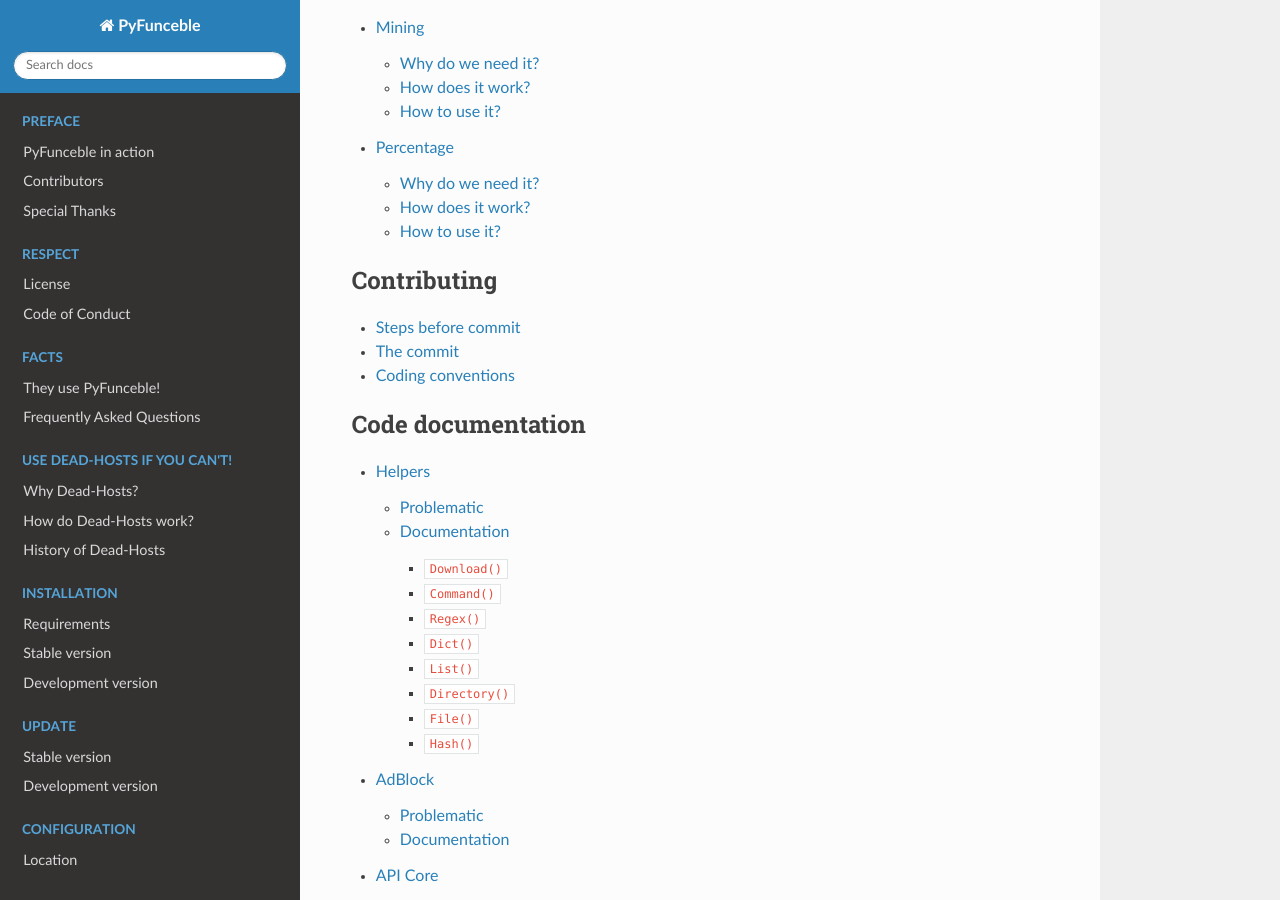
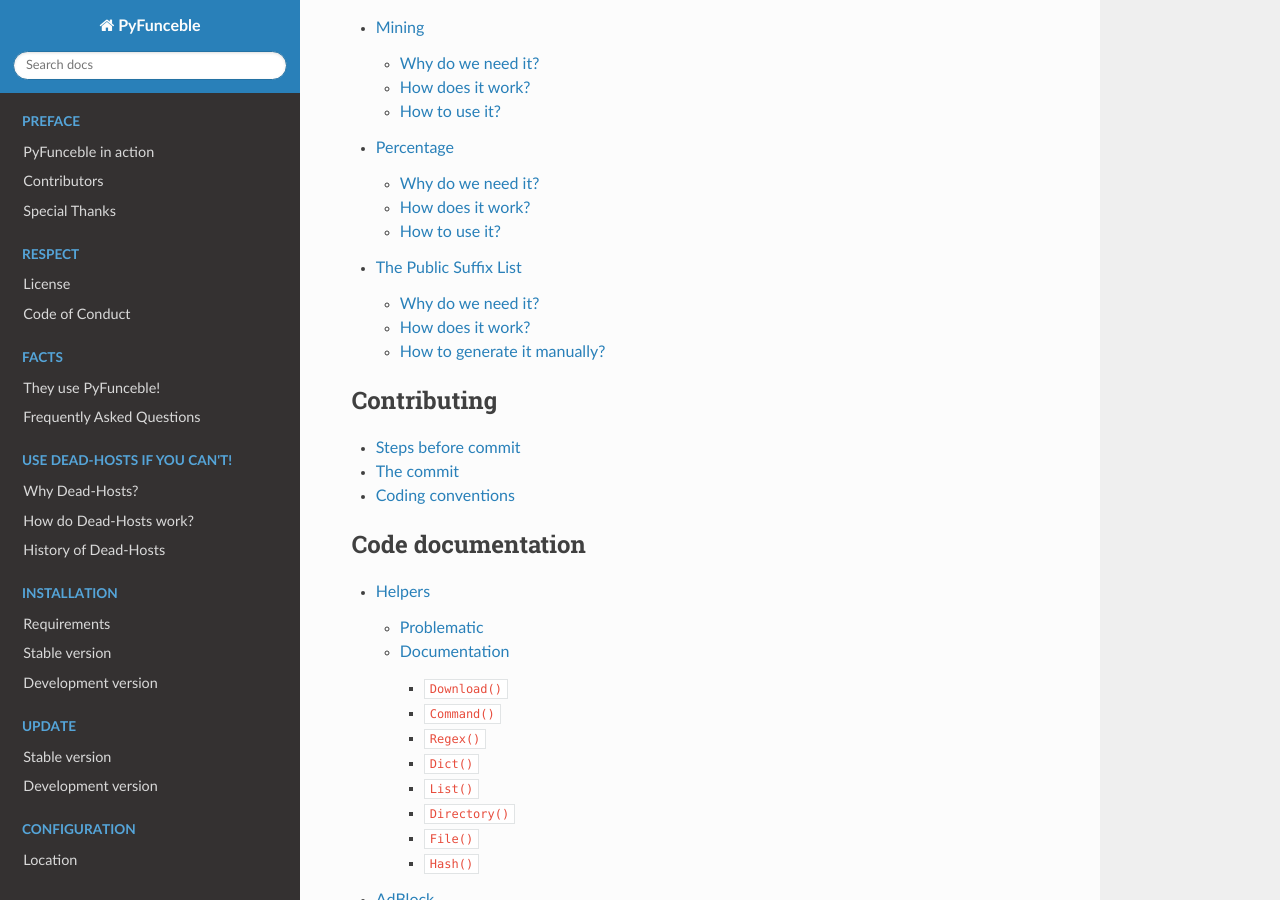
Before and after one commit to PyFunceble/rst-docs, a Sphinx documentation site: the page built from docs/index.rst, in a window 1280 px wide and 900 px high, scrolled down 9450 px. Built offline with Sphinx 7.4.7 and the Read the Docs theme 2.0.0, drawn with Linux system fonts in a browser that asks for light colours; pages that are not in the unit, such as notebooks, are missing from menus; some of the changed lines change nothing that is shown.

Commit message:
Introduction of the Public Suffix docs

```diff
--- /dev/null
+++ b/docs/components/public-suffix.rst
@@ -0,0 +1,33 @@
+The Public Suffix List
+=======================
+
+Why do we need it?
+------------------
+
+We use it in the process of checking the validity of domains.
+
+How does it work?
+-----------------
+
+The copy of the public suffix list we use is saved into the :code:`public-suffix.json` file.
+It is formatted like below and is automatically merged for the end-user before
+each test run.
+
+::
+
+    {
+        "extension": [
+            "suffix1.extension",
+            "suffix2.extension",
+            "suffix3.extension"
+        ]
+    }
+
+
+In-app, while testing for domain(s), we use it in order to know if we are checking
+for a subdomain or not.
+
+How to generate it manually?
+----------------------------
+
+You can't. But using the :code:`--public-suffix` argument will do the job on purpose.
--- a/docs/index.rst
+++ b/docs/index.rst
@@ -133,6 +133,7 @@
    components/logs-sharing
    components/mining
    components/percentage
+   components/public-suffix
 
 .. toctree::
    :maxdepth: 3
```
